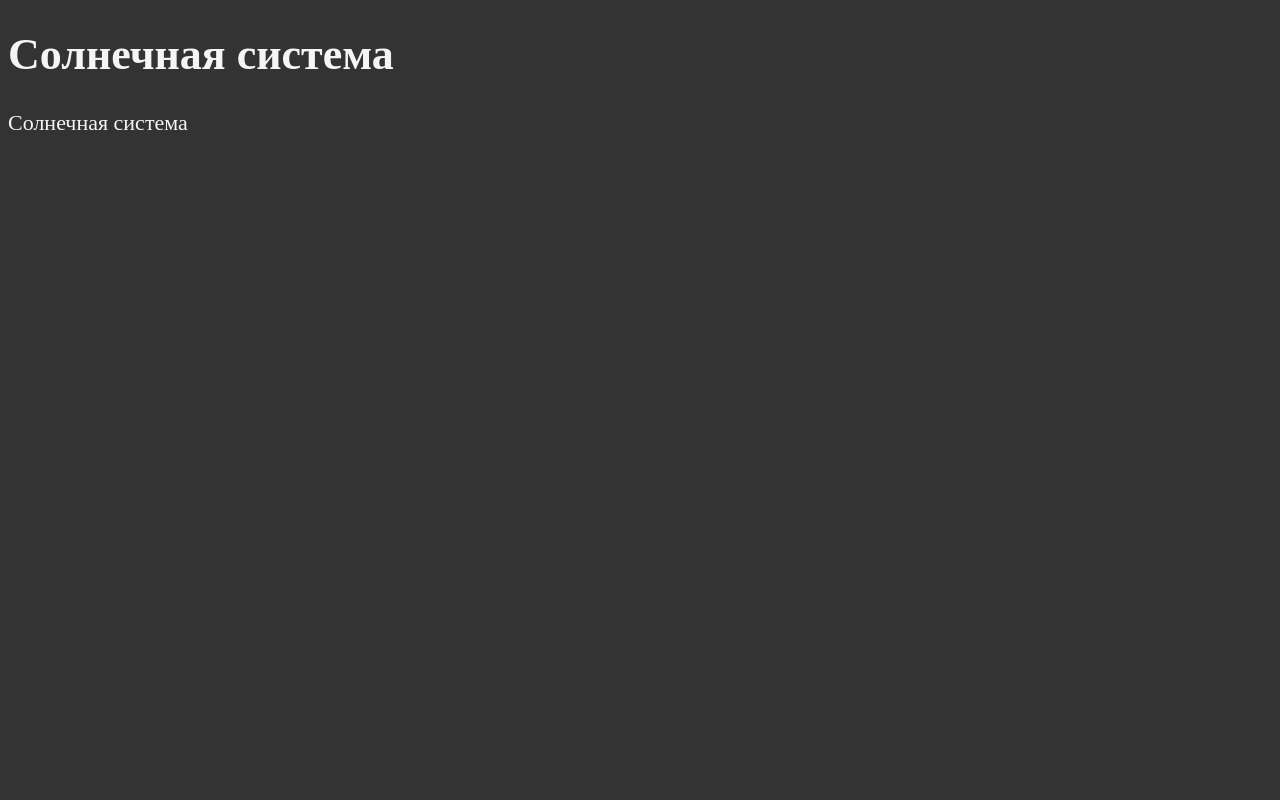
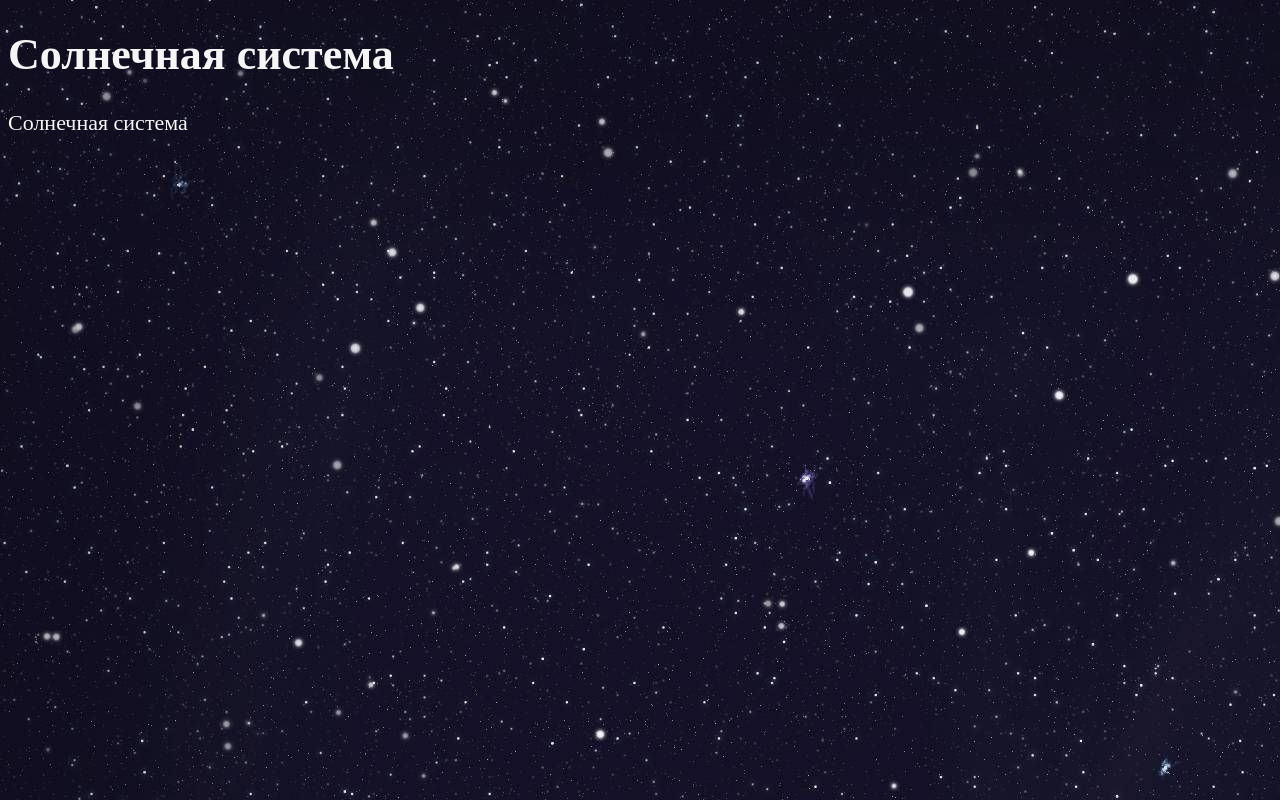
Before and after one commit to Viktor-Zhurkov/createx.github.io, a plain HTML site: page index.html in a window 1280 px wide. Drawn offline with Linux system fonts and the light colour scheme.

Commit message:
Update main.css

```diff
--- a/main.css
+++ b/main.css
@@ -3,6 +3,7 @@ html {
 }
 
 body {
+    background-image: url('space.jpg');
     background-color: #333;
     color: whitesmoke;
 }
```
